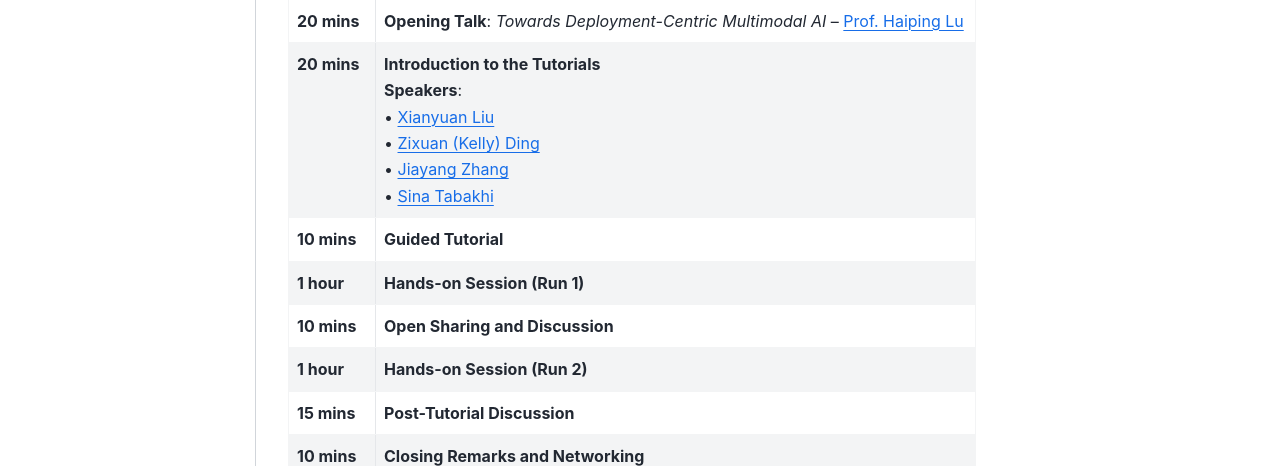
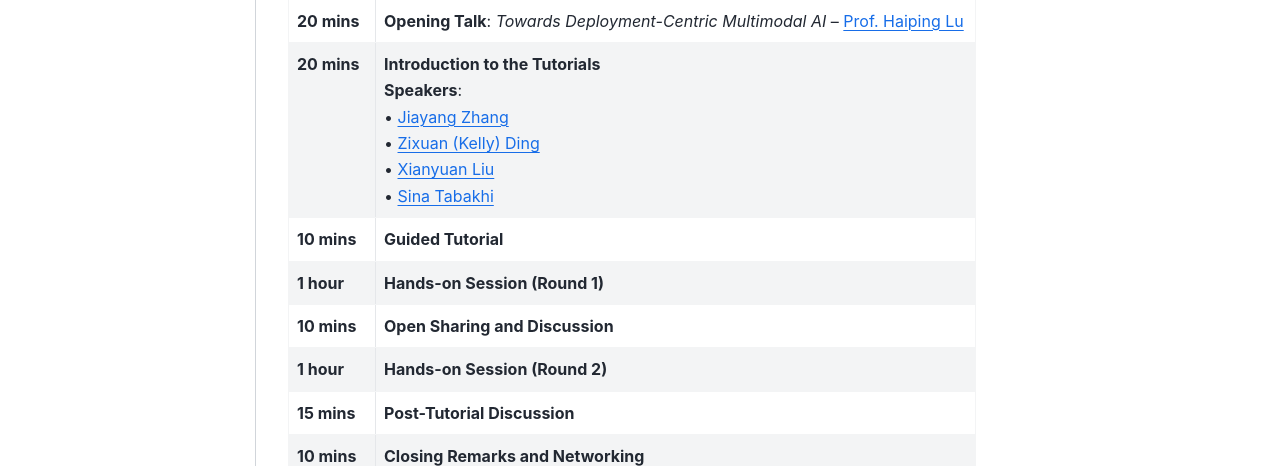
Before and after one commit to pykale/mmai-tutorials, a Jupyter Book: the page built from workshop/schedule.md, in a window 1280 px wide and 1104 px high. Shown: the part 468-934 px from the top of the window. Built offline with Jupyter Book 1.0.4 settings and Sphinx 7.4.7 and the Sphinx Book theme 1.1.4, drawn with Linux system fonts in a browser that asks for light colours; pages that are not in the unit, such as notebooks, are missing from menus.

Commit message:
update schedule

```diff
--- a/workshop/schedule.md
+++ b/workshop/schedule.md
@@ -6,14 +6,14 @@
 
 Chair: [Peter Charlton](https://peterhcharlton.github.io/) | Co-Chair: [Xianyuan Liu](https://xianyuanliu.github.io/)
 
-| **Duration** | **Activity**                                                                                                                                                                                                                                                                                |
-|:-------------|:--------------------------------------------------------------------------------------------------------------------------------------------------------------------------------------------------------------------------------------------------------------------------------------------|
-| **5 mins**   | **Welcome**                                                                                                                                                                                                                                                                                 |
-| **20 mins**  | **Opening Talk**: *Towards Deployment-Centric Multimodal AI* – [Prof. Haiping Lu](https://haipinglu.github.io/)                                                                                                                                                                                                        |
-| **20 mins**  | **Introduction to the Tutorials**<br>**Speakers**:<br>• [Xianyuan Liu](https://xianyuanliu.github.io/) <br>• [Zixuan (Kelly) Ding](https://www.linkedin.com/in/kellydingzx)<br>• [Jiayang Zhang](https://linkedin.com/in/jiayang-zhang)<br>• [Sina Tabakhi](https://sinatabakhi.github.io/) |
-| **10 mins**  | **Guided Tutorial**                                                                                                                                                                                                                                                                         |
-| **1 hour**   | **Hands-on Session (Run 1)**                                                                                                                                                                                                                                                                |
-| **10 mins**  | **Open Sharing and Discussion**                                                                                                                                                                                                                                                             |
-| **1 hour**   | **Hands-on Session (Run 2)**                                                                                                                                                                                                                                                                |
-| **15 mins**  | **Post-Tutorial Discussion**                                                                                                                                                                                                                                                                |
-| **10 mins**  | **Closing Remarks and Networking**                                                                                                                                                                                                                                                          |
+| **Duration** | **Activity**                                                                                                                                                                                                                                                                                  |
+|:-------------|:----------------------------------------------------------------------------------------------------------------------------------------------------------------------------------------------------------------------------------------------------------------------------------------------|
+| **5 mins**   | **Welcome**                                                                                                                                                                                                                                                                                   |
+| **20 mins**  | **Opening Talk**: *Towards Deployment-Centric Multimodal AI* – [Prof. Haiping Lu](https://haipinglu.github.io/)                                                                                                                                                                               |
+| **20 mins**  | **Introduction to the Tutorials**<br>**Speakers**:<br>• [Jiayang Zhang](https://linkedin.com/in/jiayang-zhang) <br>• [Zixuan (Kelly) Ding](https://www.linkedin.com/in/kellydingzx) <br>• [Xianyuan Liu](https://xianyuanliu.github.io/) <br>• [Sina Tabakhi](https://sinatabakhi.github.io/) |
+| **10 mins**  | **Guided Tutorial**                                                                                                                                                                                                                                                                           |
+| **1 hour**   | **Hands-on Session (Round 1)**                                                                                                                                                                                                                                                                |
+| **10 mins**  | **Open Sharing and Discussion**                                                                                                                                                                                                                                                               |
+| **1 hour**   | **Hands-on Session (Round 2)**                                                                                                                                                                                                                                                                |
+| **15 mins**  | **Post-Tutorial Discussion**                                                                                                                                                                                                                                                                  |
+| **10 mins**  | **Closing Remarks and Networking**                                                                                                                                                                                                                                                            |
```
